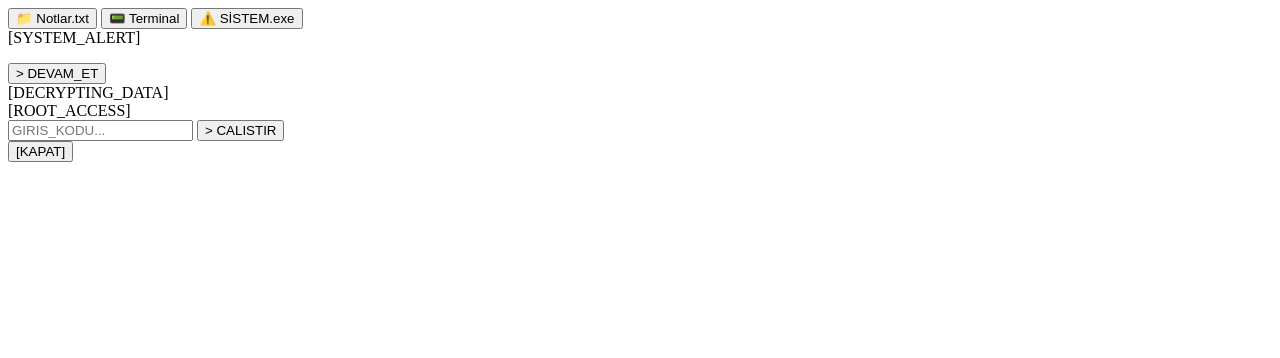
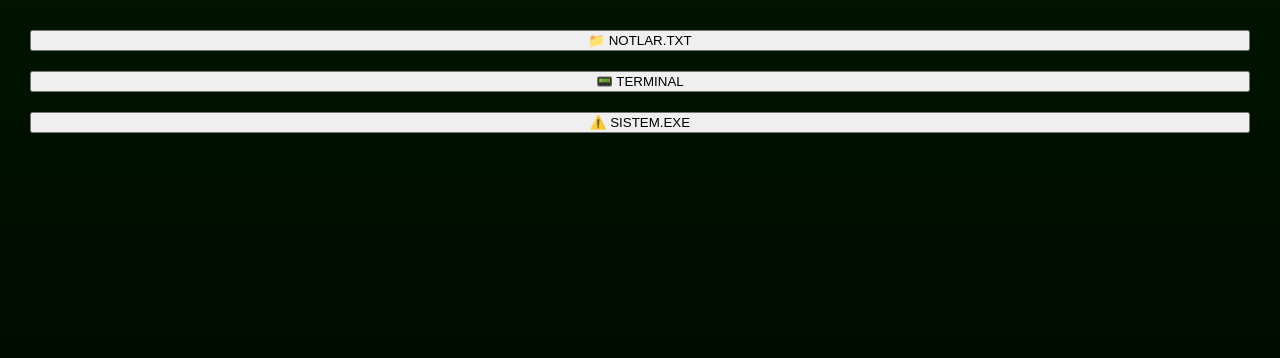
Before and after one commit to AlpEkin581/SYSTEM-ERROR, a plain HTML site: page index.html in a window 1280 px wide. Drawn offline with Linux system fonts and the light colour scheme.

Commit message:
Update index.html

```diff
--- a/index.html
+++ b/index.html
@@ -1,45 +1,55 @@
-<div id="desktop">
-    <div class="icons-container">
-        <button class="hacker-btn" onclick="openFolder()">
-            <span class="emoji">📁</span>
-            <span class="label">Notlar.txt</span>
-        </button>
+<!DOCTYPE html>
+<html lang="tr">
+<head>
+    <meta charset="UTF-8">
+    <title>TERMINAL_DESTRUCT</title>
+    <link rel="stylesheet" href="style.css">
+</head>
+<body>
+    <div id="matrix-bg"></div> <div id="desktop">
+        <div class="icons-container">
+            <button class="main-button" onclick="openFolder()">
+                <span class="icon-img">📁</span>
+                <span class="icon-text">NOTLAR.TXT</span>
+            </button>
 
-        <button class="hacker-btn" onclick="openTerminal()">
-            <span class="emoji">📟</span>
-            <span class="label">Terminal</span>
-        </button>
+            <button class="main-button" onclick="openTerminal()">
+                <span class="icon-img">📟</span>
+                <span class="icon-text">TERMINAL</span>
+            </button>
 
-        <button class="hacker-btn" onclick="startFinal()">
-            <span class="emoji">⚠️</span>
-            <span class="label">SİSTEM.exe</span>
+            <button class="main-button" onclick="startFinal()">
+                <span class="icon-img">⚠️</span>
+                <span class="icon-text">SISTEM.EXE</span>
+            </button>
         </div>
-    </div>
 
-    <div id="custom-msg" class="hidden terminal-window">
-        <div class="header">[SYSTEM_ALERT]</div>
-        <div class="body">
-            <p id="msg-content"></p>
-            <button class="exe-btn" onclick="closeMsg()">> DEVAM_ET</button>
+        <div id="msg-box" class="hidden window">
+            <div class="header">[SYSTEM_ALERT]</div>
+            <div class="content">
+                <p id="msg-text"></p>
+                <button class="exe-btn" onclick="closeBox('msg-box')">> DEVAM_ET</button>
+            </div>
         </div>
-    </div>
 
-    <div id="loading-box" class="hidden terminal-window">
-        <div class="header">[DECRYPTING_DATA]</div>
-        <div class="body">
-            <div class="progress-bg">
-                <div id="progress-bar"></div>
+        <div id="loading-box" class="hidden window">
+            <div class="header">[DECRYPTING_DATA]</div>
+            <div class="content">
+                <div class="progress-bg"><div id="bar"></div></div>
+            </div>
+        </div>
+
+        <div id="terminal-window" class="hidden window">
+            <div class="header">[ROOT_ACCESS]</div>
+            <div class="content">
+                <input type="text" id="code-input" placeholder="GIRIS_KODU..." autocomplete="off">
+                <button class="exe-btn" onclick="checkCode()">> EXECUTE</button>
+                <div id="output"></div>
+                <button class="close-btn" onclick="closeBox('terminal-window')">[KAPAT]</button>
             </div>
         </div>
     </div>
 
-    <div id="terminal-window" class="hidden terminal-window">
-        <div class="header">[ROOT_ACCESS]</div>
-        <div class="body">
-            <input type="text" id="access-code" placeholder="GIRIS_KODU..." autocomplete="off">
-            <button class="exe-btn" onclick="checkCode()">> CALISTIR</button>
-            <div id="terminal-output"></div>
-            <button class="close-btn" onclick="closeTerminal()">[KAPAT]</button>
-        </div>
-    </div>
-</div>
+    <script src="script.js"></script>
+</body>
+</html>
```
